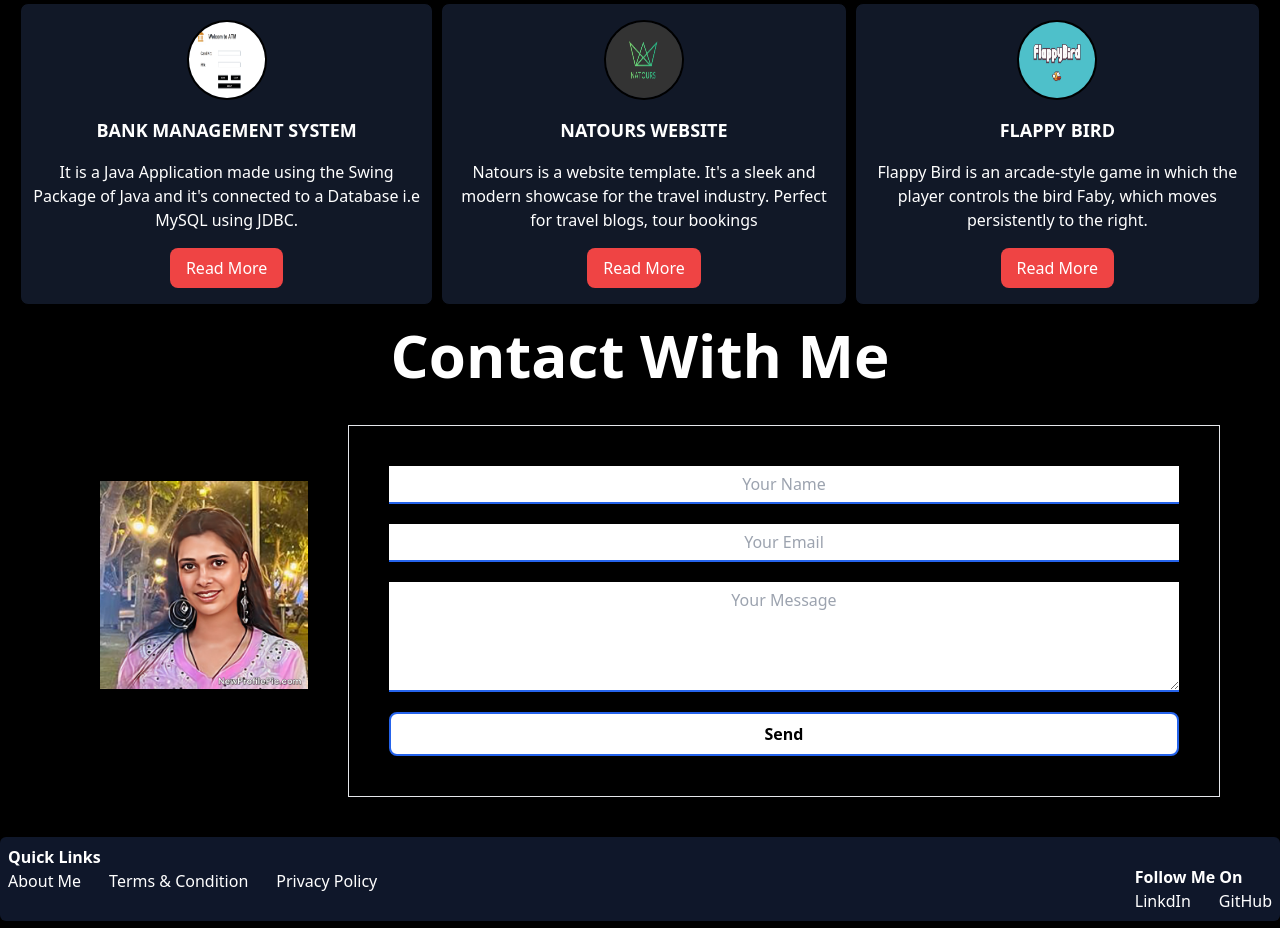
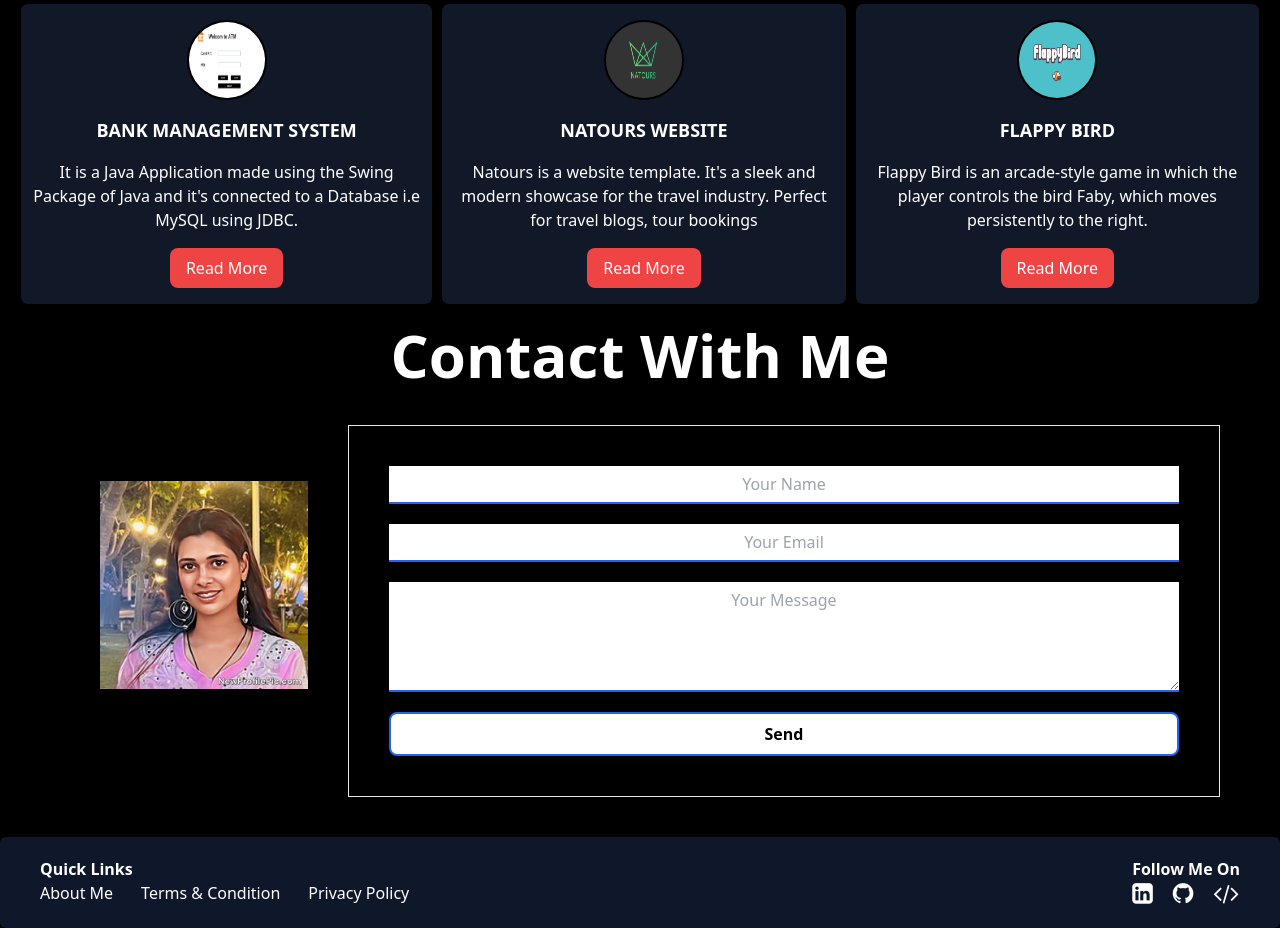
Before and after one commit to SnehaVarshney11/Portfolio, a website built with Vite: page index.html in a window 1280 px wide. Shown: the part 1721-2649 px from the top of the page. Built offline with nearby package versions, Linux system fonts and the light colour scheme.

Commit message:
Added links on footer

```diff
--- a/index.html
+++ b/index.html
@@ -5,6 +5,7 @@
     <meta name="viewport" content="width=device-width, initial-scale=1.0" />
     <title>Index</title>
     <link href="/dist/output.css" rel="stylesheet" />
+    <link rel="stylesheet" href="https://cdnjs.cloudflare.com/ajax/libs/font-awesome/4.7.0/css/font-awesome.min.css">
   </head>
 
   <body class="bg-black m-0 p-0 text-justify">
@@ -235,7 +236,7 @@
 
       <!--------------- Footer  ------------------>
       <div
-        class="md:flex md:justify-between space-y-5 p-2 rounded-md bg-slate-900"
+        class="px-10 py-5 md:flex md:justify-between p-2 rounded-md bg-slate-900"
       >
         <div>
           <h3 class="font-bold">Quick Links</h3>
@@ -253,9 +254,16 @@
         </div>
         <div>
           <h3 class="font-bold">Follow Me On</h3>
-          <div class="flex space-x-7">
-            <a href="#">LinkdIn</a>
-            <a href="#">GitHub</a>
+          <div class="flex space-x-5">
+            <a href="https://www.linkedin.com/in/var-sneha/">
+              <i class="fa fa-linkedin-square" style="font-size:24px"></i>
+            </a>
+            <a href="https://github.com/SnehaVarshney11">
+              <i class="fa fa-github" style="font-size:24px"></i>
+            </a>
+            <a href="https://leetcode.com/Sneha_Varshney/">
+              <i class="fa fa-code" style="font-size:24px"></i>
+            </a>
           </div>
         </div>
       </div>
```
Also changed, not shown: HTML/Experience.html (+5 -3 lines), dist/output.css.
